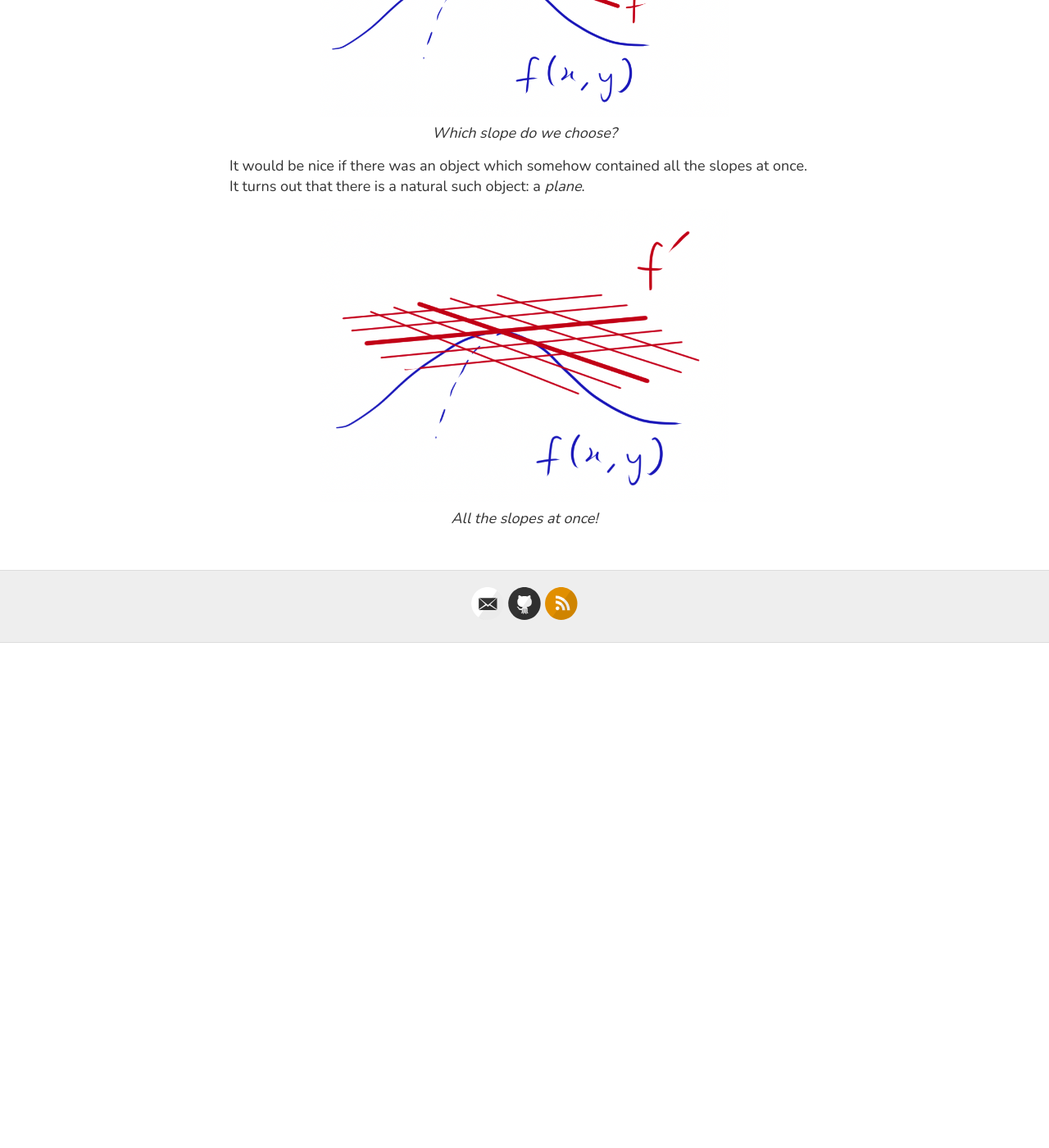
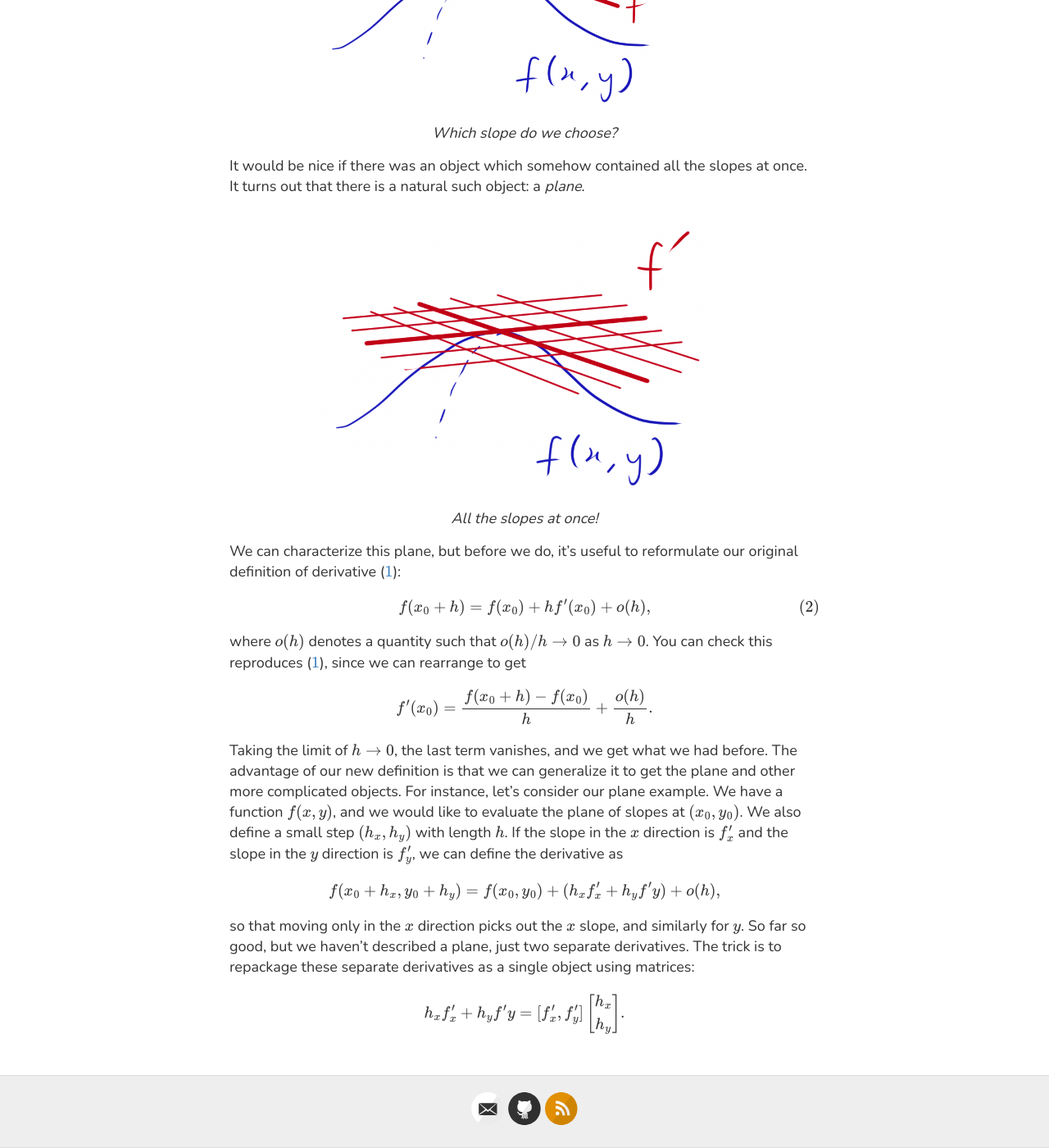
Before and after one commit to heptarch/heptarch.github.io, a Jekyll site: the page built from drafts/type-diff.md, in a window 1280 px wide and 1400 px high, scrolled down 1542 px. Shown: the whole window at 82% size. Built offline with Jekyll 4.4.1, drawn with Linux system fonts in a browser that asks for light colours; our own code applies the rules of GitHub Pages for plain Markdown files; formulas are drawn with MathJax 3; a script that is not in the unit is left out; before the commit the page ends 2326 px from its top, so only the background shows below that; some of the changed text lies outside the part shown.

Commit message:
Update type-diff

```diff
--- a/drafts/type-diff.md
+++ b/drafts/type-diff.md
@@ -32,7 +32,7 @@ signature itself, and indeed, this is essential if we want to do AD on
 more interesting objects. The goal of this post is to update the type
 signature and see how the essence of automatic differentiation changes.
 
-## What is differentiation <a id="sec-2" name="sec-2"></a>
+## What is differentiation? <a id="sec-2" name="sec-2"></a>
 
 What is differentiation, really? We learn in our first calculus class
 that it is the slope of the tangent line at a point:
@@ -49,12 +49,12 @@ that it is the slope of the tangent line at a point:
 We also get a recipe for calculating this slope:
 
 $$
-f'(x_0) = \lim_{h\to 0} \frac{f(x_0 +h) - f(x_0)}{h}.
+f'(x_0) = \lim_{h\to 0} \frac{f(x_0 +h) - f(x_0)}{h}. \tag{1}\label{diff1}
 $$
 
 This works for a function of a single real variable $x \in
 \mathbb{R}$, but if we are trying to calculate the "slope" of a
-function of many variables $\mathbf{x} \in \mathbb{R}^n$, this
+function of two variables $\mathbf{x} \in \mathbb{R}^2$, this
 definition won't make much sense! We could choose a specific direction
 to move along (a "slice" if you like), but why should we choose some
 specific direction and not another?
@@ -80,3 +80,44 @@ a *plane*.
 </figcaption>
 </div>
 </figure>
+
+We can characterize this plane, but before we do, it's useful to
+reformulate our original definition of derivative (\ref{diff1}):
+
+$$
+f(x_0 + h) = f(x_0) + hf'(x_0) + o(h), \tag{2}\label{diff2}
+$$
+
+where $o(h)$ denotes a quantity such that $o(h)/h \to 0$ as $h \to
+0$. You can check this reproduces (\ref{diff1}), since we
+can rearrange to get
+
+$$
+f'(x_0) = \frac{f(x_0 + h) - f(x_0)}{h} + \frac{o(h)}{h}.
+$$
+
+Taking the limit of $h\to 0$, the last term vanishes, and we get what
+we had before. The advantage of our new definition is that we can
+generalize it to get the plane and other more complicated objects.
+For instance, let's consider our plane example. We have a function
+$f(x, y)$, and we would like to evaluate the plane of slopes at $(x_0,
+y_0)$. We also define a small step $(h_x, h_y)$ with length $h$. If
+the slope in the $x$ direction is $f'_x$ and the slope in the $y$
+direction is $f'_y$, we can define the derivative as
+
+$$
+f(x_0 + h_x, y_0 + h_y) = f(x_0, y_0) + (h_xf'_x + h_y f'y) + o(h),
+$$
+
+so that moving only in the $x$ direction picks out the $x$ slope, and
+similarly for $y$.
+So far so good, but we haven't described a plane, just two separate
+derivatives. The trick is to repackage these separate derivatives as a
+single object using matrices:
+
+$$
+h_xf'_x + h_y f'y = [f'_x, f'_y]
+\begin{bmatrix}
+h_x \\ h_y
+\end{bmatrix}.
+$$
```
